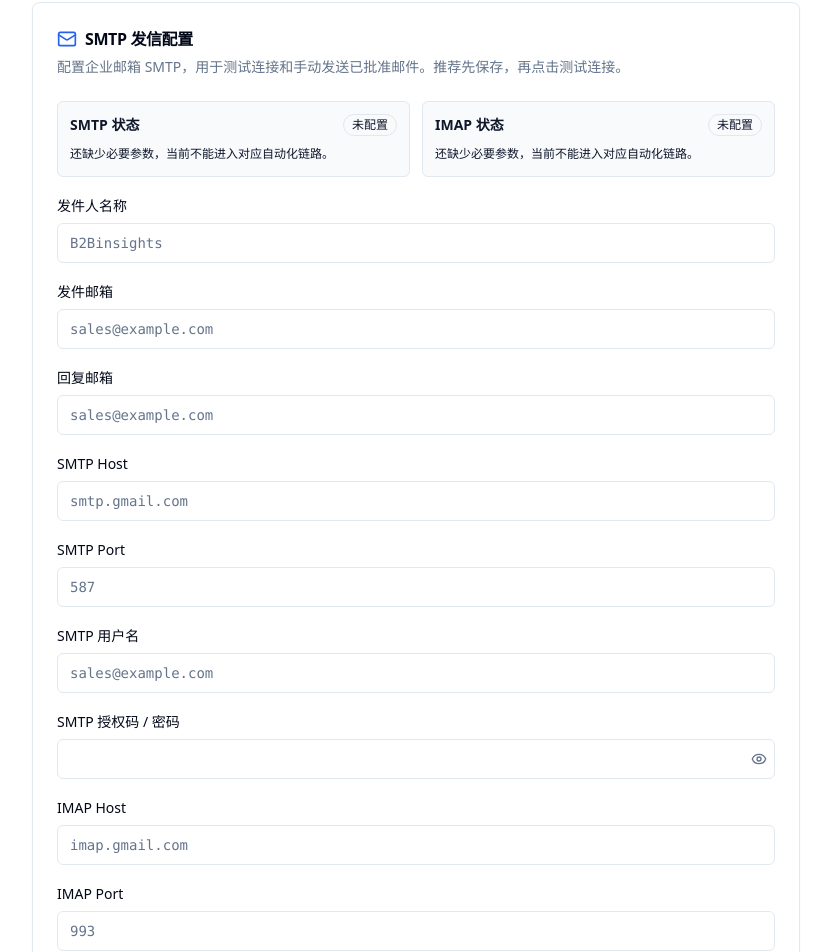
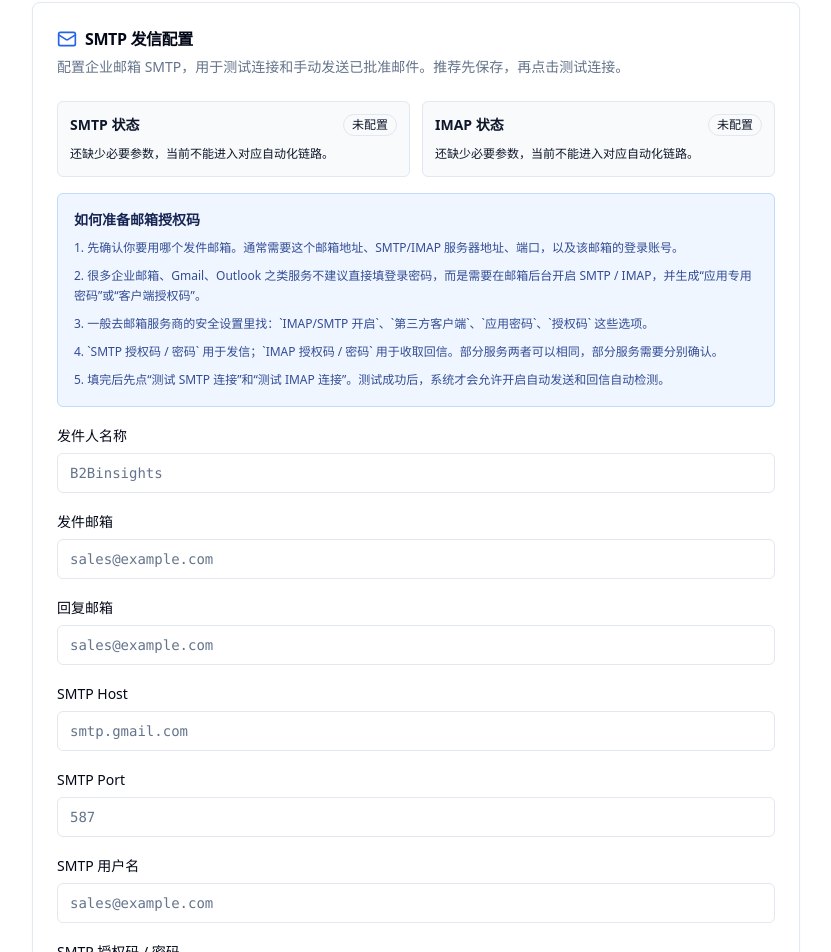
Before and after one commit to xiongQvQ/AI_Find_Customer, a React (Vite) app in the folder frontend/: page /settings in a window 1280 px wide. Shown: the part 1639-2591 px from the top of the page, without its empty margins (224-1055 px from the left). Built offline with nearby package versions, Linux system fonts and the light colour scheme; no server answers.

Commit message:
Add email auth guidance to settings

```diff
--- a/frontend/src/routes/settings.tsx
+++ b/frontend/src/routes/settings.tsx
@@ -568,6 +568,17 @@ function EmailDeliveryPanel({
           </div>
         </div>
 
+        <div className="rounded-md border border-blue-200 bg-blue-50 px-4 py-4 text-sm text-blue-950">
+          <p className="font-semibold">如何准备邮箱授权码</p>
+          <div className="mt-2 space-y-2 text-xs leading-5 text-blue-900/90">
+            <p>1. 先确认你要用哪个发件邮箱。通常需要这个邮箱地址、SMTP/IMAP 服务器地址、端口，以及该邮箱的登录账号。</p>
+            <p>2. 很多企业邮箱、Gmail、Outlook 之类服务不建议直接填登录密码，而是需要在邮箱后台开启 SMTP / IMAP，并生成“应用专用密码”或“客户端授权码”。</p>
+            <p>3. 一般去邮箱服务商的安全设置里找：`IMAP/SMTP 开启`、`第三方客户端`、`应用密码`、`授权码` 这些选项。</p>
+            <p>4. `SMTP 授权码 / 密码` 用于发信；`IMAP 授权码 / 密码` 用于收取回信。部分服务两者可以相同，部分服务需要分别确认。</p>
+            <p>5. 填完后先点“测试 SMTP 连接”和“测试 IMAP 连接”。测试成功后，系统才会允许开启自动发送和回信自动检测。</p>
+          </div>
+        </div>
+
         {EMAIL_DELIVERY_FIELDS.map((f) => (
           <div key={f.key} className="space-y-1.5">
             <Label htmlFor={f.key}>{f.label}</Label>
```
